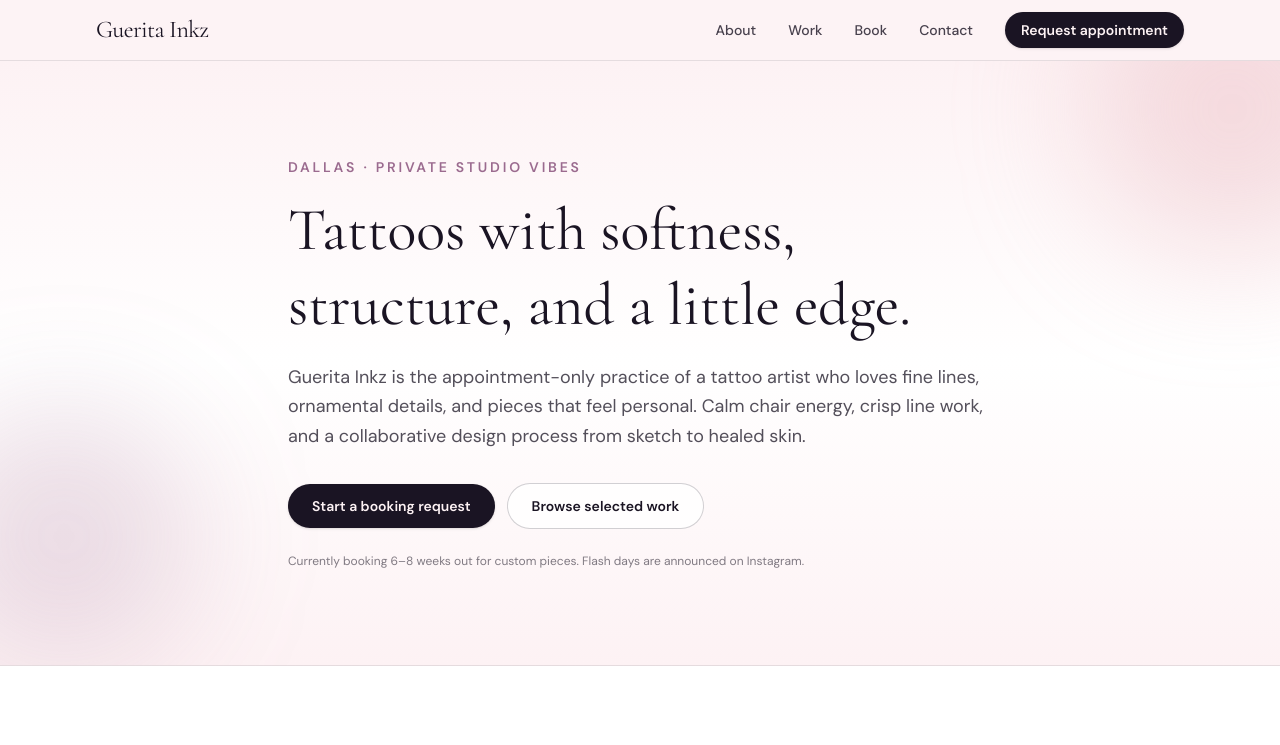
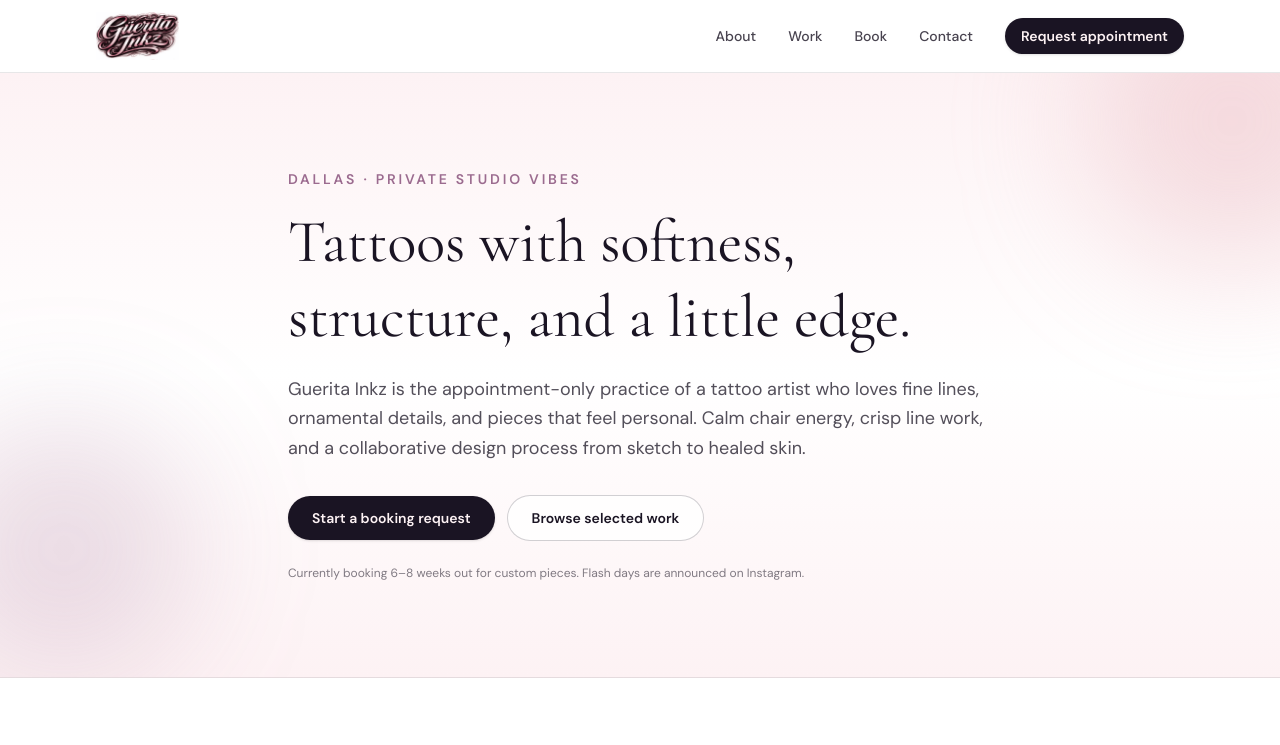
Before and after one commit to jwwilson1993/guerita-inkz, a Next.js app: page / in a window 1280 px wide. Shown: the top 745 px of the page. Built offline with nearby package versions, Linux system fonts and the light colour scheme; grey boxes are pictures that could not be loaded.

Commit message:
add logo to header

```diff
--- a/package.json
+++ b/package.json
@@ -11,7 +11,8 @@
   "dependencies": {
     "next": "16.2.4",
     "react": "19.2.4",
-    "react-dom": "19.2.4"
+    "react-dom": "19.2.4",
+    "sharp": "^0.34.5"
   },
   "devDependencies": {
     "@tailwindcss/postcss": "^4",
--- a/src/components/Header.tsx
+++ b/src/components/Header.tsx
@@ -1,5 +1,6 @@
 "use client";
 
+import Image from "next/image";
 import Link from "next/link";
 import { useState } from "react";
 
@@ -18,14 +19,22 @@
   const [open, setOpen] = useState(false);
 
   return (
-    <header className="sticky top-0 z-50 border-b border-ink/10 bg-blush/90 backdrop-blur-md">
+    <header className="sticky top-0 z-50 border-b border-ink/10 bg-white">
       <div className="mx-auto flex max-w-6xl items-center justify-between gap-4 px-4 py-3 sm:px-6 lg:px-8">
         <Link
           href="/"
-          className="font-serif text-xl tracking-tight text-ink sm:text-2xl"
+          className="flex shrink-0 items-center outline-none ring-offset-2 ring-offset-white focus-visible:ring-2 focus-visible:ring-accent"
           onClick={() => setOpen(false)}
         >
-          Guerita Inkz
+          <Image
+            src="/guerita-inkz-logo.png"
+            alt="Guerita Inkz"
+            width={675}
+            height={392}
+            priority
+            className="h-10 w-auto sm:h-11 md:h-12"
+            sizes="(max-width: 768px) 200px, 260px"
+          />
         </Link>
 
         {/* Desktop navigation */}
@@ -50,7 +59,7 @@
         {/* Mobile menu button */}
         <button
           type="button"
-          className="inline-flex items-center justify-center rounded-md border border-ink/15 bg-white/70 p-2 text-ink md:hidden"
+          className="inline-flex items-center justify-center rounded-md border border-ink/15 bg-ink/[0.04] p-2 text-ink md:hidden"
           aria-expanded={open}
           aria-controls="mobile-nav"
           onClick={() => setOpen((v) => !v)}
@@ -64,7 +73,7 @@
       {open ? (
         <nav
           id="mobile-nav"
-          className="border-t border-ink/10 bg-blush px-4 py-4 md:hidden"
+          className="border-t border-ink/10 bg-white px-4 py-4 md:hidden"
           aria-label="Mobile primary"
         >
           <div className="mx-auto flex max-w-6xl flex-col gap-3">
@@ -72,7 +81,7 @@
               <a
                 key={link.href}
                 href={link.href}
-                className="rounded-md px-2 py-2 text-base font-medium text-ink/85 hover:bg-white/60"
+                className="rounded-md px-2 py-2 text-base font-medium text-ink/85 hover:bg-ink/[0.06]"
                 onClick={() => setOpen(false)}
               >
                 {link.label}
```
Also changed, not shown: public/guerita-inkz-logo.png (added), 1 other file (tests, documents, lock files or other folders).
